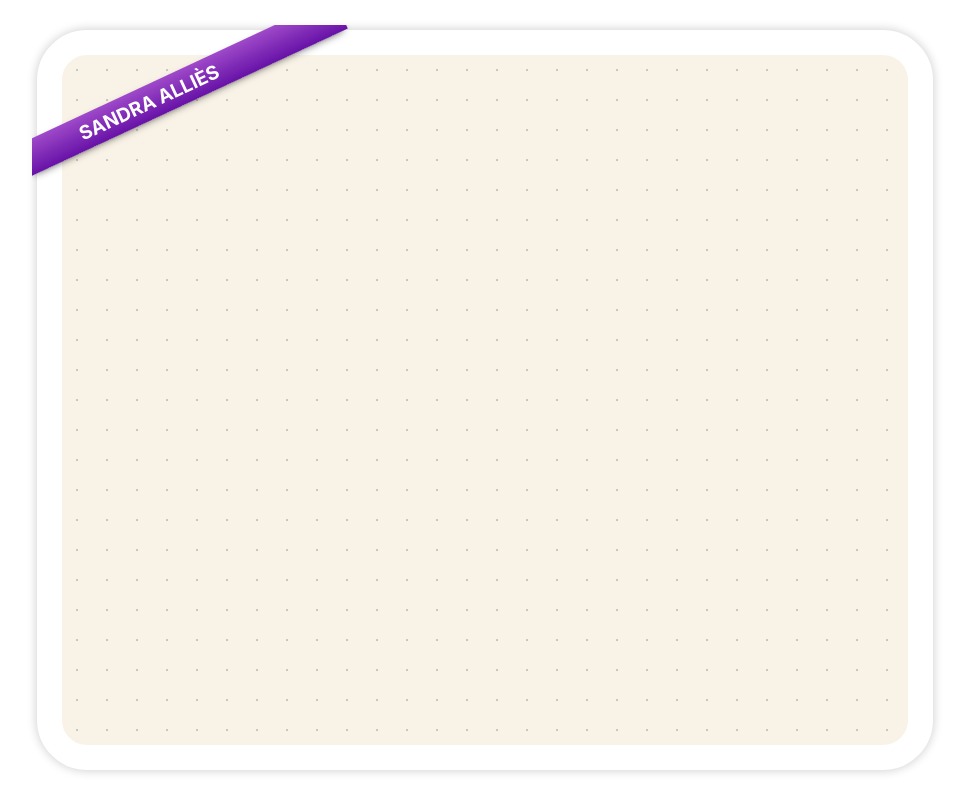
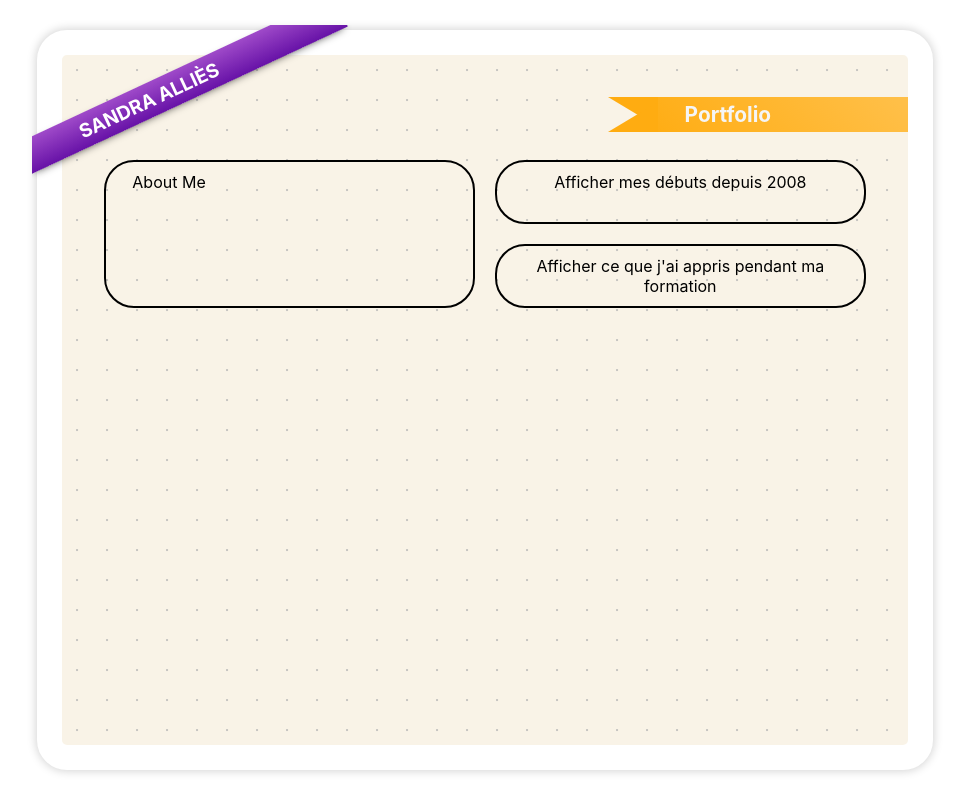
Before and after one commit to Sandra-Allies/Portfolio, a React (Create React App) app: page / in a window 1280 px wide. Shown: the whole page, without its empty margins (155-1123 px from the left). Built offline with nearby package versions, Linux system fonts and the light colour scheme.

Commit message:
add header about me and button display old app and button current app learn with o clock

```diff
--- a/src/App.js
+++ b/src/App.js
@@ -1,13 +1,10 @@
 import './App.scss';
+import Header from './header/header';
 
 function App() {
   return (
     <div className="App">
-      {/* FOR RIBBON NAME */}
-        <div class="ribbon"><span>Sandra Alliès</span></div>
-
-
-      {/* <h1><span>Portfolio</span></h1> */}
+    <Header />
     </div>
   );
 }
--- a/src/App.scss
+++ b/src/App.scss
@@ -22,57 +22,8 @@ body {
   background-color: #F9F3E7;
   background-size: 30px;
   border: $border-body;
-  border-radius: 50px;
+  border-radius: $border-radius-all;
   /* 0 aucun décalage sur l'horizontal, 0 aucun décalage sur la verticale
   10px taille du blur et 1px taille de l'étalement du rayon du blur*/
   box-shadow: 0 0 10px 1px lightgrey;
 }
-
-// FOR RIBBON NAME
-
-.ribbon {
-  position: absolute;
-  left: -30px; top: -30px;
-  z-index: 1;
-  overflow: hidden;
-  width: 400px;
-  height: 250px;
-  text-align: right;
-  // border: solid black 1px;
-}
-
-.ribbon span {
-  padding: 5px;
-  font-size: 1.2em;
-  font-weight: bold;
-  color: #FFF;
-  text-transform: uppercase;
-  text-align: left;
-  text-indent: 3em;
-  transform: rotate(-25deg);
-  -webkit-transform: rotate(-25deg);
-  width: 350px;
-  display: block;
-  background: linear-gradient(#9F4AC9 0%, #6712A7 100%);
-  box-shadow: 0 3px 10px -5px rgba(0, 0, 0, 1);
-  position: absolute;
-  top: 45px; left: -25px;
-}
-// .ribbon span::before {
-//   content: "";
-//   position: absolute; left: 0px; top: 100%;
-//   z-index: -1;
-//   border-left: 3px solid #6712A7;
-//   border-right: 3px solid transparent;
-//   border-bottom: 3px solid transparent;
-//   border-top: 3px solid #6712A7;
-// }
-// .ribbon span::after {
-//   content: "";
-//   position: absolute; right: 0px; top: 100%;
-//   z-index: -1;
-//   border-left: 3px solid transparent;
-//   border-right: 3px solid #6712A7;
-//   border-bottom: 3px solid transparent;
-//   border-top: 3px solid #6712A7;
-// }
--- a/src/_var.scss
+++ b/src/_var.scss
@@ -2,3 +2,4 @@ $bg-body: repeat url(../src/assets/images/dot.png);
 $bg-white: white;
 
 $border-body: white 25px solid;
+$border-radius-all: 30px;
--- /dev/null
+++ b/src/header/header.js
@@ -0,0 +1,18 @@
+import './header.scss';
+
+function Header() {
+    return (
+        <div className="Header">
+            {/* FOR RIBBON NAME */}
+            <div className="ribbon"><h1>Sandra Alliès</h1></div>
+            <h1 className="portfolio">Portfolio</h1>
+            <div className="about">
+                <div className="aboutMe">About Me</div>
+                <div className="btnOld">Afficher mes débuts depuis 2008</div>
+                <div className="btnCurrent">Afficher ce que j'ai appris pendant ma formation</div>
+            </div>
+        </div>
+    );
+}
+
+export default Header;
--- /dev/null
+++ b/src/header/header.scss
@@ -0,0 +1,114 @@
+@import '../_var.scss';
+
+// FOR RIBBON NAME
+
+.ribbon {
+    position: absolute;
+    left: -30px;
+    top: -30px;
+    z-index: 1;
+    overflow: hidden;
+    width: 400px;
+    height: 250px;
+    text-align: right;
+  }
+
+  .ribbon h1 {
+    padding: 5px;
+    font-size: 1.2em;
+    font-weight: bold;
+    color: #FFF;
+    text-transform: uppercase;
+    text-align: left;
+    text-indent: 3em;
+    transform: rotate(-25deg);
+    -webkit-transform: rotate(-25deg);
+    width: 350px;
+    display: block;
+    background: linear-gradient(#9F4AC9 0%, #6712A7 100%);
+    box-shadow: 0 3px 10px -5px rgba(0, 0, 0, 1);
+    position: absolute;
+    top: 30px;
+    left: -25px;
+  }
+
+  .portfolio {
+    position: absolute;
+    width: 270px;
+    height: auto;
+    padding: 5px;
+    top: 28px;
+    right: 0;
+    font-size: 1.3em;
+    text-align: left;
+    text-indent: 2em;
+    color: whitesmoke;
+    background: linear-gradient(45deg, rgb(255, 172, 17), rgb(255, 192, 74));
+  }
+
+  // Tag pris sur cette vidéo grace à la forme hexagone :
+  // https://www.youtube.com/watch?v=e6TlYe5rk5c
+
+  .portfolio::before, .portfolio::after {
+    content: '';
+    position: absolute;
+    width: 0;
+    height: 0;
+  }
+
+  .portfolio::before {
+    top: 0;
+    left: -30px;
+    border-right: 50px solid rgb(255, 172, 17);
+    border-bottom: 30px solid transparent;
+  }
+
+  .portfolio::after {
+    bottom: 0;
+    left: -30px;
+    border-right: 50px solid rgb(255, 172, 17);
+    border-top: 30px solid transparent;
+  }
+
+//=====================
+// GRID FOR ABOUT ME
+//=====================
+
+.about {
+    width: 90%;
+    margin: auto;
+    margin-top: 105px;
+    display: grid;
+    grid-template-columns: repeat(6, 1fr);
+    grid-template-rows: repeat(2, 1fr);
+    grid-column-gap: 20px;
+    grid-row-gap: 20px;
+    }
+
+    .aboutMe {
+        height: auto;
+        text-align: justify;
+        text-indent: 1em;
+        padding: 10px;
+        grid-area: 1 / 1 / 3 / 4;
+        border: solid black 2px;
+        border-radius: $border-radius-all;
+    }
+
+    .btnOld {
+        height: auto;
+        text-align: center;
+        padding: 10px;
+        grid-area: 1 / 4 / 2 / 7;
+        border: solid black 2px;
+        border-radius: $border-radius-all;
+    }
+
+    .btnCurrent {
+        height: auto;
+        text-align: center;
+        padding: 10px;
+        grid-area: 2 / 4 / 3 / 7;
+        border: solid black 2px;
+        border-radius: $border-radius-all;
+    }
```
